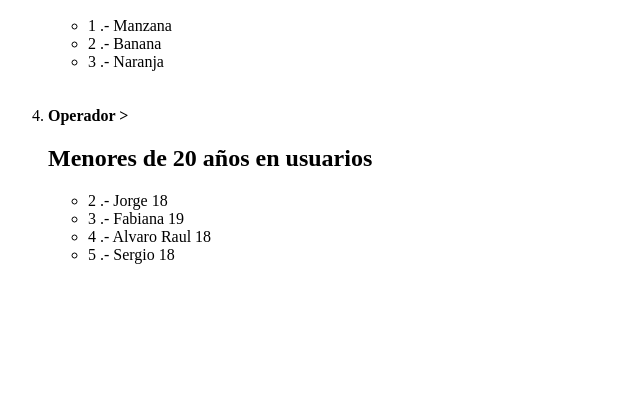
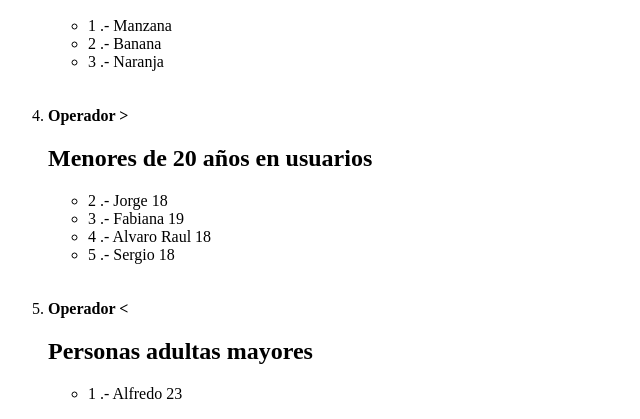
Before and after one commit to FabbPP/PWeb2Marcela, a Django app: page /pruebaIf/ in a window 1280 px wide. Shown: the part 484-903 px from the top of the page, without its empty margins (0-640 px from the left). Before the commit the page ends 748 px from the top, so only its background shows below. Run offline with Django 5.2, Linux system fonts and the light colour scheme; data comes from the database, SQL or seed files in the repository.

Commit message:
Experimento 04 con operador < - if tag

```diff
--- a/Django_project/listaContactos/personas/templates/pruebaIf.html
+++ b/Django_project/listaContactos/personas/templates/pruebaIf.html
@@ -50,6 +50,16 @@
                     {% endif%}
                 {% endfor %}
             </ul>
+            <br> </br>
+            <li> <strong>Operador < </strong></li>
+            <h2> Personas adultas mayores</h2>
+            <ul>
+                {% for persona in personasRegistradas %}
+                    {% if 22 < persona.edad %}
+                        <li> {{forloop.counter}} .- {{persona.nombres}} {{persona.edad}}</li>
+                    {% endif%}
+                {% endfor %}
+            </ul>
 
         </ol>
     </body>
```
